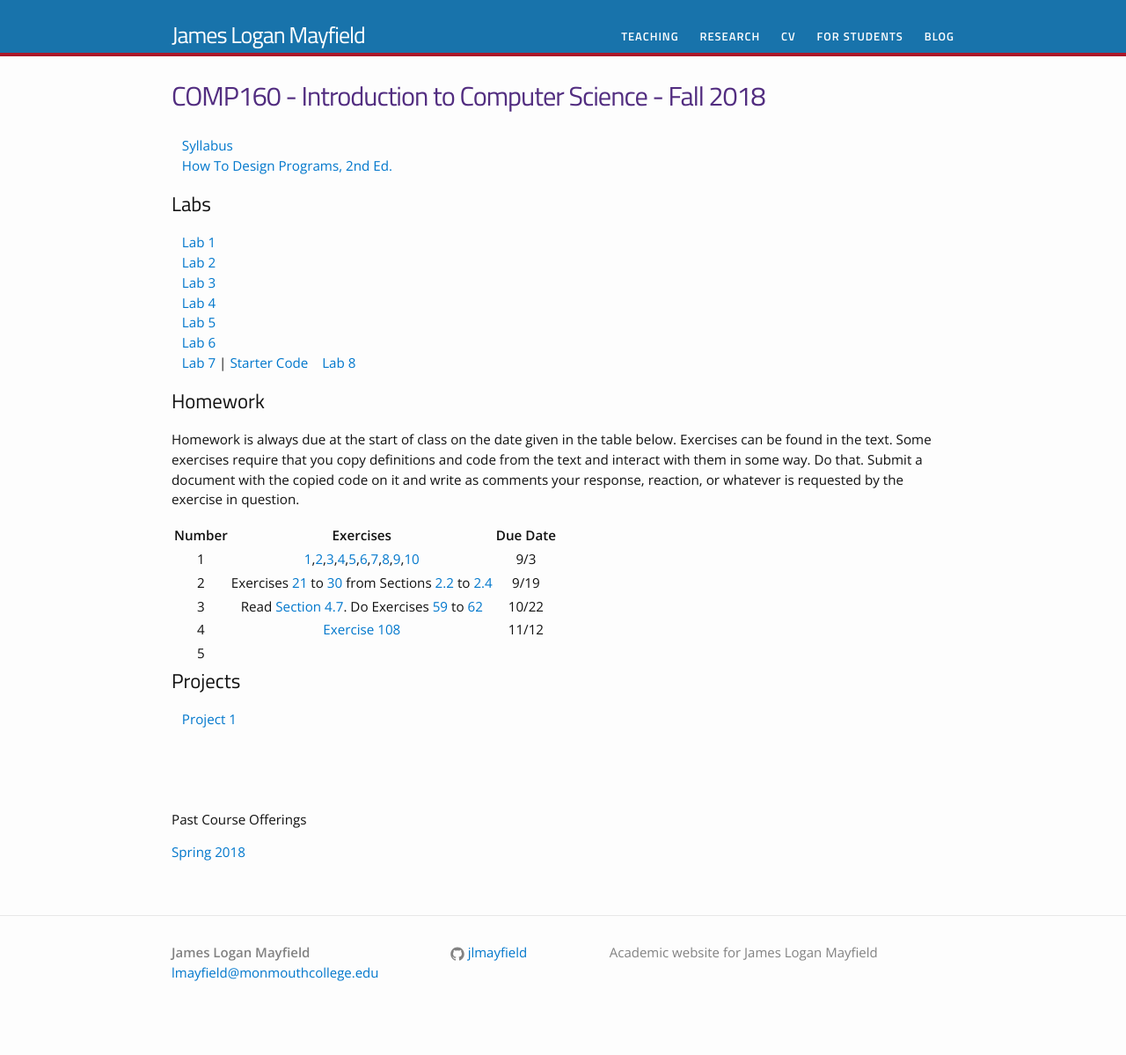
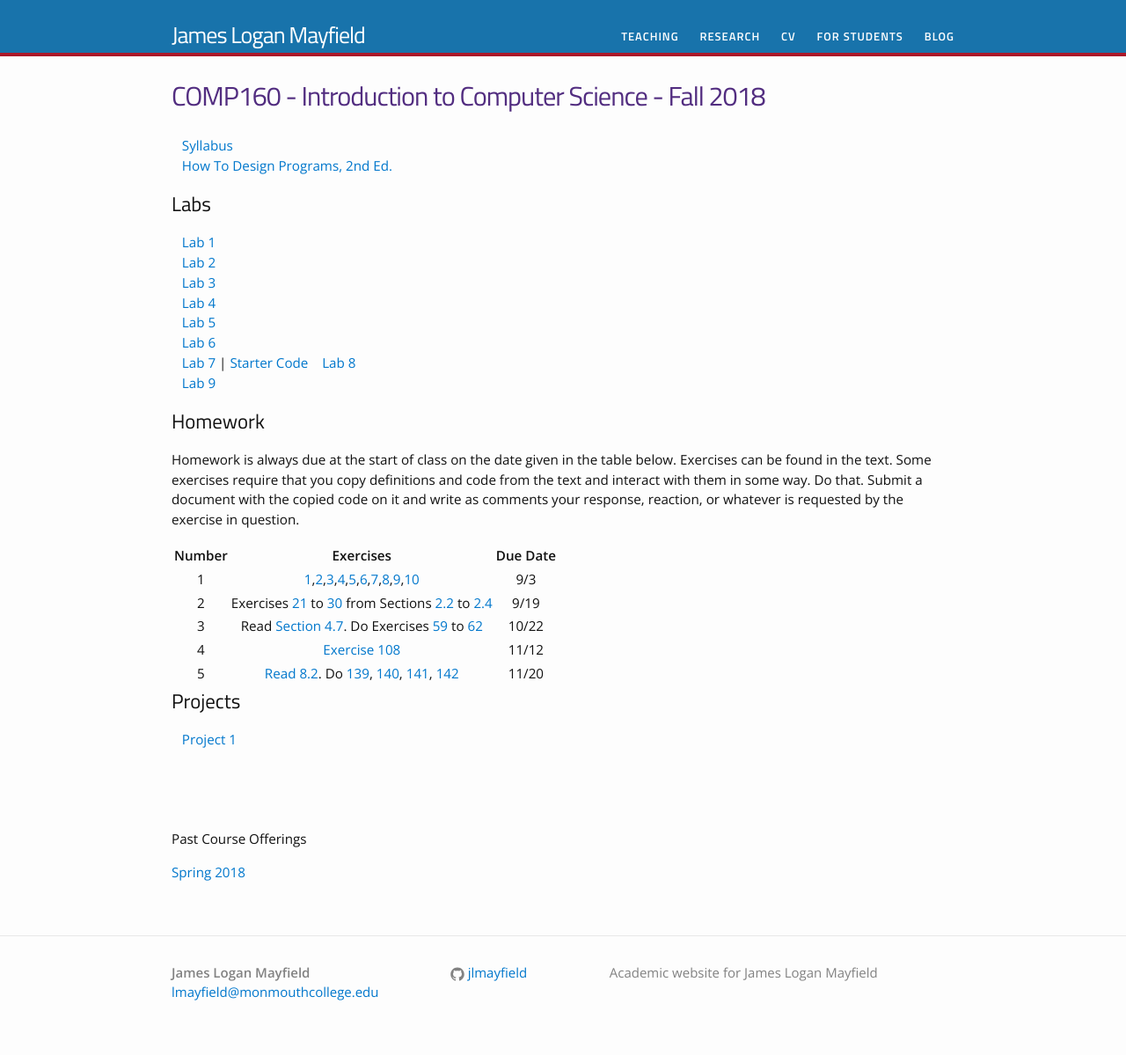
Before and after one commit to jlmayfield/jlmayfield.github.io, a Jekyll site: the page built from teaching/comp160.md, in a window 1280 px wide. Shown: the whole page at 88% size. Built offline with Jekyll 4.4.1, drawn with Linux system fonts in a browser that asks for light colours; before the commit the page ends 1176 px from its top, so only the background shows below that.

Commit message:
fa18. c160. lab9, hwk5.

```diff
--- a/teaching/comp160.md
+++ b/teaching/comp160.md
@@ -17,6 +17,7 @@ permalink: /teaching/COMP160/
 &nbsp;&nbsp;&nbsp;[Lab 6](/teaching/COMP160/labs/comp160-lab6.pdf)
 &nbsp;&nbsp;&nbsp;[Lab 7](/teaching/COMP160/labs/comp160-lab7.pdf)  | [Starter Code](/teaching/COMP160/labs/lab7-starter.rkt)
 &nbsp;&nbsp;&nbsp;[Lab 8](/teaching/COMP160/labs/comp160-lab8.pdf)
+&nbsp;&nbsp;&nbsp;[Lab 9](/teaching/COMP160/labs/comp160-lab9.pdf)
 
 ## Homework
 
@@ -28,7 +29,7 @@ Homework is always due at the start of class on the date given in the table belo
 | 2 | Exercises [21](https://htdp.org/2018-01-06/Book/part_one.html#%28counter._%28exercise._ex~3astepper1%29%29) to [30](https://htdp.org/2018-01-06/Book/part_one.html#%28counter._%28exercise._constant1%29%29) from Sections [2.2](https://htdp.org/2018-01-06/Book/part_one.html#%28part._sec~3acomputing%29) to [2.4](https://htdp.org/2018-01-06/Book/part_one.html#%28part._sec~3aglobal%29)| 9/19 |
 | 3 | Read [Section 4.7](https://htdp.org/2018-01-06/Book/part_one.html#%28part._sec~3aworlds-more%29). Do Exercises [59](https://htdp.org/2018-01-06/Book/part_one.html#%28counter._%28exercise._cond11%29%29) to [62](https://htdp.org/2018-01-06/Book/part_one.html#%28counter._%28exercise._cond12%29%29)  | 10/22 |
 | 4 | [Exercise 108](https://htdp.org/2018-01-06/Book/part_one.html#%28counter._%28exercise._pedestrian%29%29) | 11/12 |
-| 5 | | |
+| 5 | [Read 8.2](https://htdp.org/2018-01-06/Book/part_two.html#%28part._sec~3alists-cons%29). Do [139](https://htdp.org/2018-01-06/Book/part_two.html#%28counter._%28exercise._list-sum2%29%29), [140](https://htdp.org/2018-01-06/Book/part_two.html#%28counter._%28exercise._list-and%29%29), [141](https://htdp.org/2018-01-06/Book/part_two.html#%28counter._%28exercise._list-string%29%29), [142](https://htdp.org/2018-01-06/Book/part_two.html#%28counter._%28exercise._ex~3alist-image%29%29) | 11/20 |
 
 ## Projects
 
```
Also changed, not shown: 1 other file.
